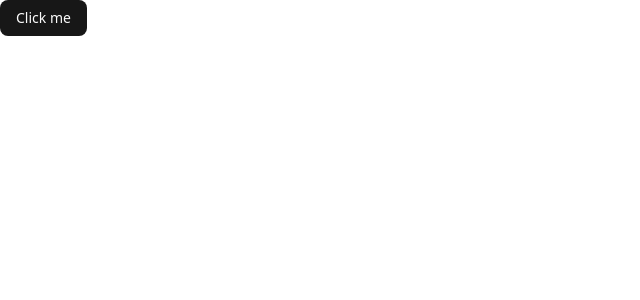
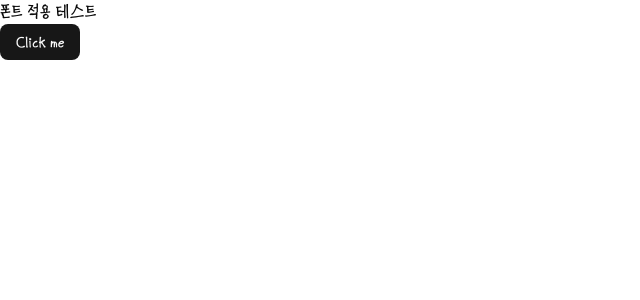
Before and after one commit to kanghowon123/supa-base, a Next.js app: page / in a window 1280 px wide. Shown: the top 300 px of the page, without its empty margins (0-640 px from the left). Built offline with nearby package versions, Linux system fonts and the light colour scheme.

Commit message:
폰트 적용하기

```diff
--- a/src/app/globals.css
+++ b/src/app/globals.css
@@ -120,3 +120,8 @@
     @apply bg-background text-foreground;
   }
 }
+
+html,
+body {
+  font-family: var(--font-griun);
+}
--- a/src/app/layout.tsx
+++ b/src/app/layout.tsx
@@ -1,10 +1,17 @@
 import type { Metadata } from "next";
 import "./globals.css";
+import localFont from "next/font/local";
 
 export const metadata: Metadata = {
   title: "Create Next App",
   description: "Generated by create next app",
 };
+
+const griun = localFont({
+  src: "./font/Griun＿Simsimche－Rg.ttf",
+  display: "swap",
+  variable: "--font-griun",
+});
 
 export default function RootLayout({
   children,
@@ -13,7 +20,7 @@ export default function RootLayout({
 }>) {
   return (
     <html lang="ko">
-      <body className={`antialiased`}>{children}</body>
+      <body className={`${griun.variable} antialiased`}>{children}</body>
     </html>
   );
 }
--- a/src/app/page.tsx
+++ b/src/app/page.tsx
@@ -3,6 +3,7 @@ import { Button } from "@/components/ui/button";
 export default function Home() {
   return (
     <div>
+      <h1>폰트 적용 테스트</h1>
       <Button>Click me</Button>
     </div>
   );
```
Also changed, not shown: src/app/font/Griun＿Simsimche－Rg.ttf (added), 1 other file (tests, documents, lock files or other folders).
